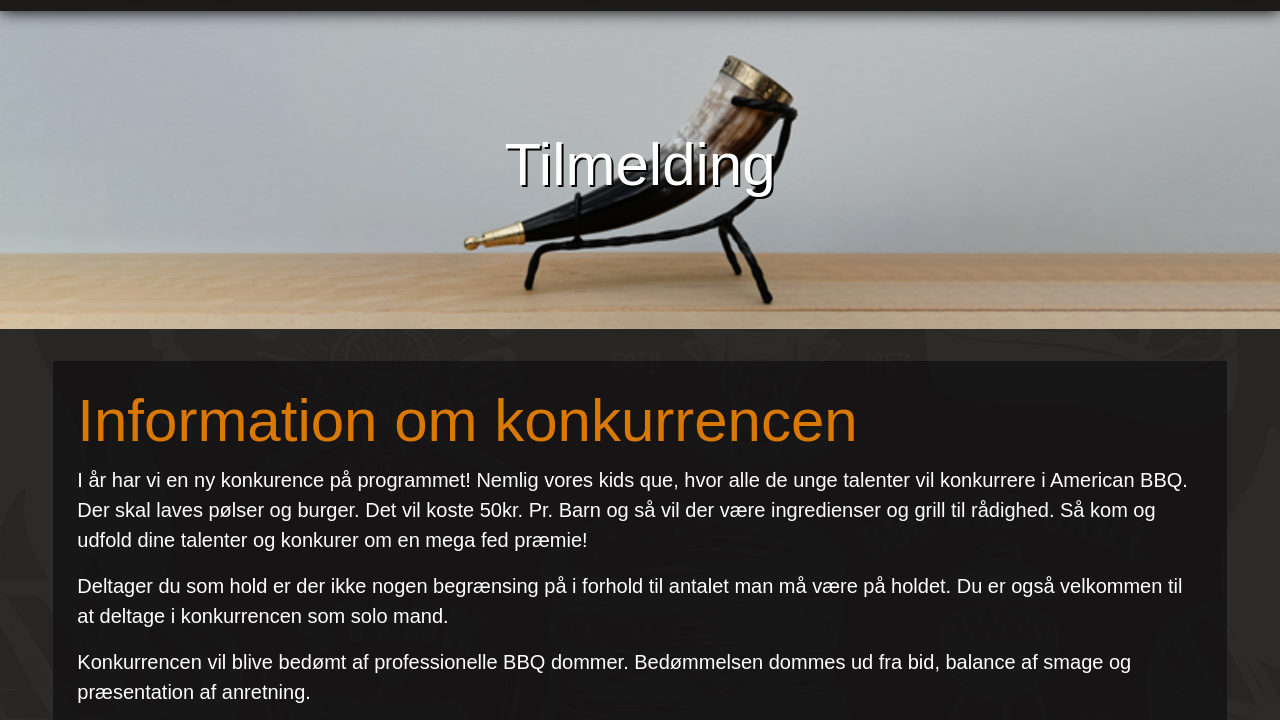
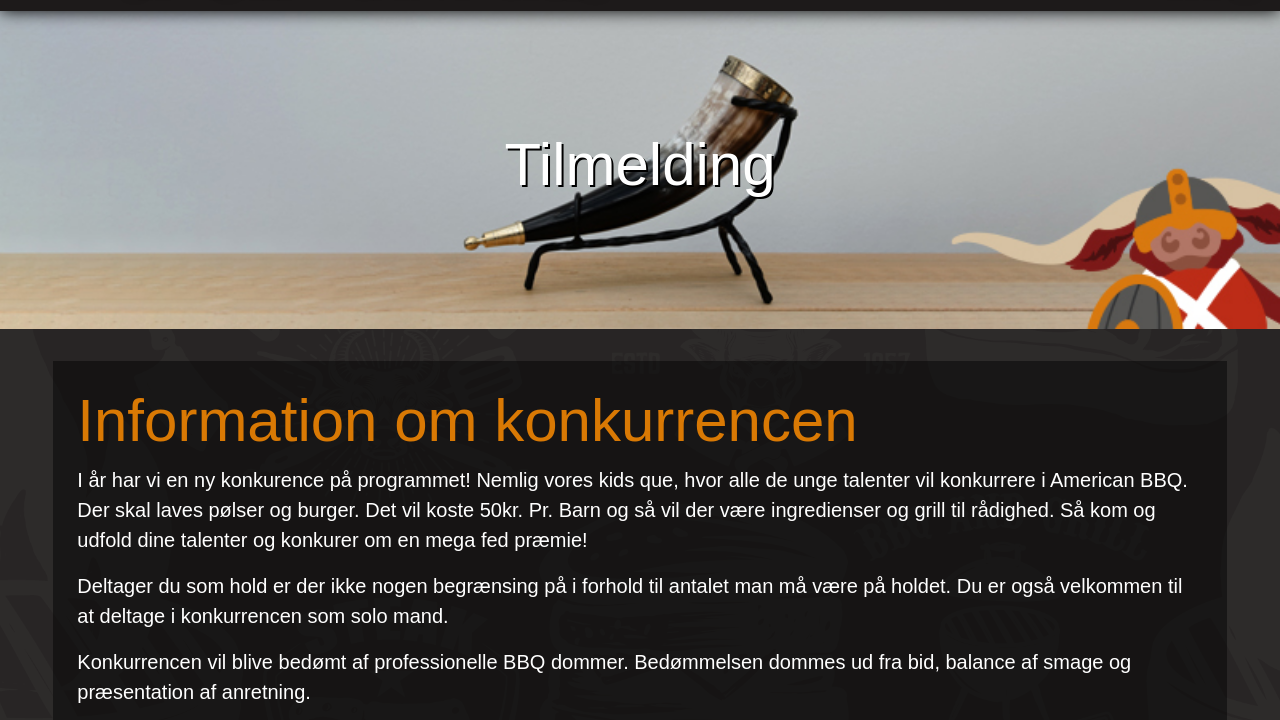
Before and after one commit to dream2x4/BBQ-DM-2023, a plain HTML site: page Tilmelding_til _kids_q.html in a window 1280 px wide. Shown: the part 59-779 px from the top of the page. Drawn offline with nearby package versions, Linux system fonts and the light colour scheme; a web font is replaced by a local one.

Commit message:
KIDS MIG

```diff
--- a/Tilmelding_til _kids_q.html
+++ b/Tilmelding_til _kids_q.html
@@ -55,7 +55,7 @@
   <div class="nav_space"></div>
 
     <!--Side: Nyheder-->
-    <div class="cover_sign_up  d-flex align-text-center align-items-center justify-content-center">
+    <div class="cover_sign_up_KIDS  d-flex align-text-center align-items-center justify-content-center">
       <h1 class="aboutbbq">Tilmelding</h1>
     </div>
 
--- a/css/style.scss
+++ b/css/style.scss
@@ -529,6 +529,14 @@ height: 67.5px;
     background-position: 50%, 50%;
 }
 
+.cover_sign_up_KIDS {
+    height: 40vh;
+    background-image: url(/img/photos/kødKIDS.jpg);
+    background-size: cover;
+    background-repeat: no-repeat;
+    background-position: 50%, 50%;
+}
+
 .sign_up {
     color: $septenary-color;
     @include header_text;
```
Also changed, not shown: css/style.css, img/photos/kødKIDS.jpg (added), 2 other files.
